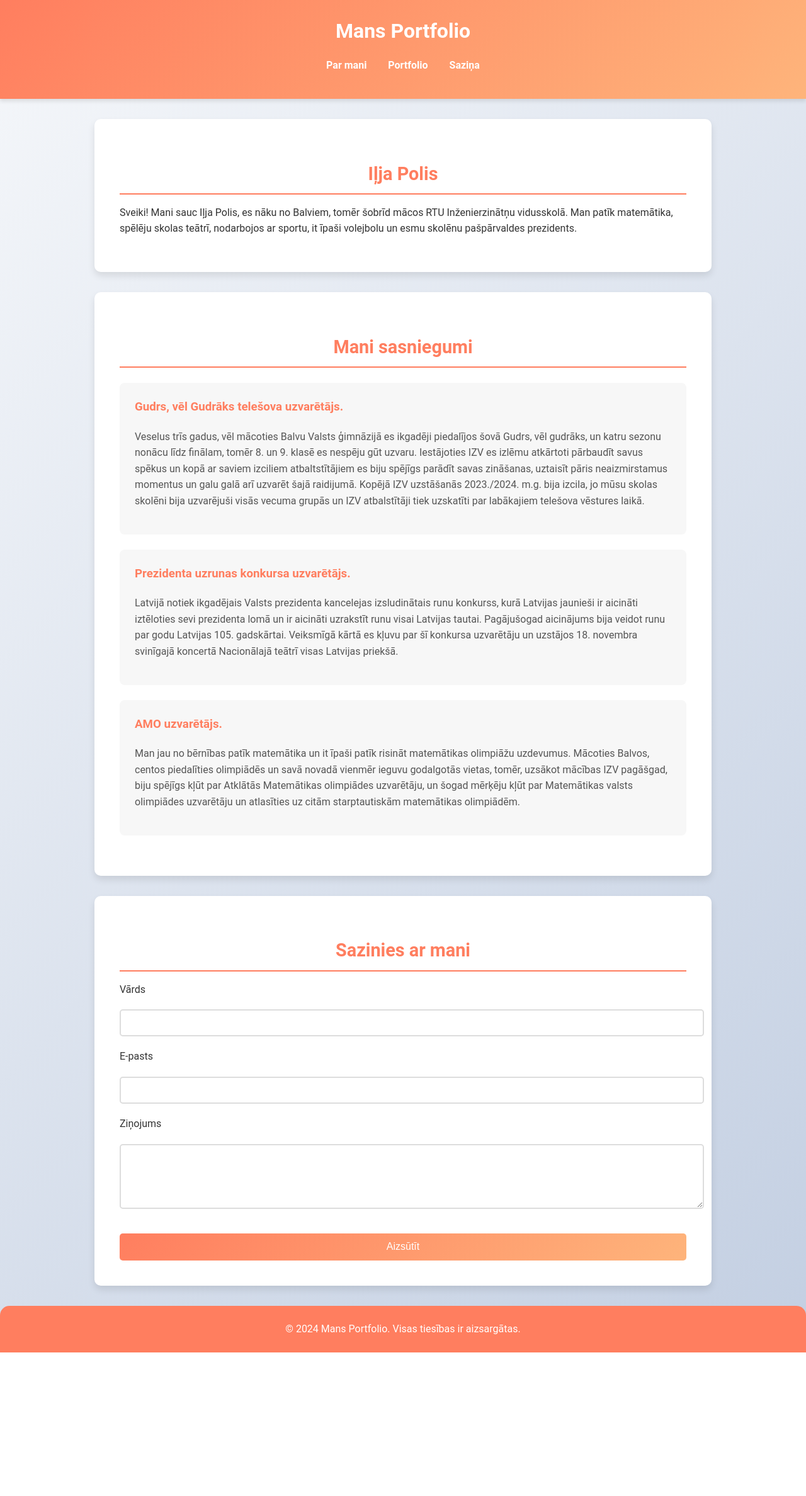
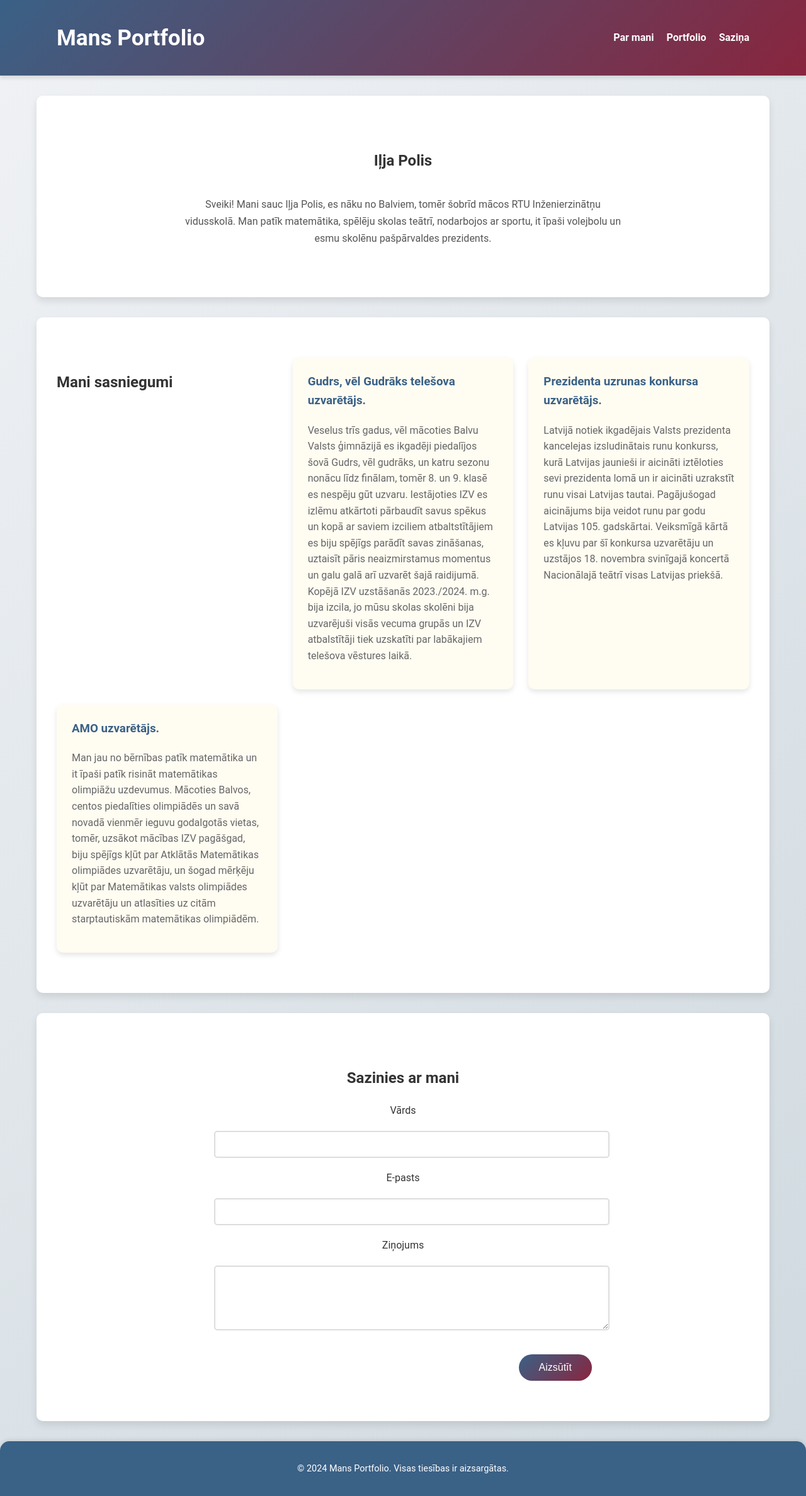
Before and after one commit to iljapolis/portfolioPy, a Flask app: page / in a window 1280 px wide. Shown: the whole page at 63% size. Before the commit the page ends 2148 px from the top, so only its background shows below. Run offline with Flask 3, Linux system fonts and the light colour scheme; some libraries are stand-ins or nearby versions.

Commit message:
design change

```diff
--- a/static/styles.css
+++ b/static/styles.css
@@ -4,32 +4,43 @@
     line-height: 1.6;
     margin: 0;
     padding: 0;
-    background: linear-gradient(135deg, #f5f7fa, #c3cfe2);
+    background: linear-gradient(135deg, #f0f2f5, #cfd9df);
     color: #333;
+    transition: all 0.3s ease-in-out;
 }
 
 /* Header Styles */
 header {
-    background: linear-gradient(135deg, #ff7e5f, #feb47b);
+    background: #3a6186;
+    background: linear-gradient(135deg, #3a6186, #89253e);
     color: #fff;
-    padding: 1.5rem;
-    text-align: center;
+    padding: 2rem 0;
     box-shadow: 0 4px 6px rgba(0, 0, 0, 0.1);
+}
+
+nav {
+    display: flex;
+    justify-content: space-between;
+    align-items: center;
+    max-width: 1100px;
+    margin: 0 auto;
+    padding: 0 20px;
 }
 
 nav h1 {
     margin: 0;
-    font-size: 2rem;
+    font-size: 2.2rem;
 }
 
 nav ul {
     list-style: none;
-    padding: 0;
+    display: flex;
+    gap: 20px;
+    margin: 0;
 }
 
 nav ul li {
-    display: inline;
-    margin: 0 15px;
+    margin: 0;
 }
 
 nav a {
@@ -45,52 +56,89 @@
 
 /* Section Styles */
 section {
-    padding: 2.5rem;
+    padding: 4rem 2rem;
     background: #fff;
     margin: 2rem auto;
-    max-width: 900px;
+    max-width: 1100px;
     border-radius: 10px;
     box-shadow: 0 6px 12px rgba(0, 0, 0, 0.1);
+    transition: all 0.3s ease-in-out;
 }
 
-/* Heading Styles */
-h2 {
-    color: #ff7e5f;
-    border-bottom: 2px solid #ff7e5f;
-    padding-bottom: 0.5rem;
-    font-size: 1.8rem;
-    margin-bottom: 1rem;
+/* About Section */
+#about {
+    display: flex;
+    flex-direction: column;
+    align-items: center;
     text-align: center;
 }
 
-/* Portfolio Item Styles */
+#about p {
+    max-width: 700px;
+    margin: 1rem 0;
+    color: #555;
+    line-height: 1.7;
+}
+
+/* Portfolio Section */
+#portfolio {
+    display: grid;
+    grid-template-columns: repeat(auto-fit, minmax(300px, 1fr));
+    gap: 1.5rem;
+}
+
 .portfolio-item {
-    background: #f7f7f7;
-    margin: 1.5rem 0;
+    background: #fffcf2;
     padding: 1.5rem;
-    border-radius: 8px;
-    transition: transform 0.3s ease, background 0.3s ease;
+    border-radius: 10px;
+    transition: transform 0.3s ease, box-shadow 0.3s ease;
+    box-shadow: 0 4px 8px rgba(0, 0, 0, 0.1);
+    position: relative;
+    overflow: hidden;
 }
 
 .portfolio-item:hover {
     transform: translateY(-5px);
-    background: #ffebee;
+    box-shadow: 0 10px 20px rgba(0, 0, 0, 0.2);
 }
 
 .portfolio-item h3 {
+    color: #3a6186;
     margin-top: 0;
-    color: #ff7e5f;
 }
 
 .portfolio-item p {
-    color: #555;
+    color: #666;
+    margin-bottom: 1rem;
+}
+
+.portfolio-item::after {
+    content: "";
+    position: absolute;
+    top: 0;
+    right: 0;
+    bottom: 0;
+    left: 0;
+    background: rgba(255, 126, 95, 0.1);
+    opacity: 0;
+    transition: opacity 0.3s ease;
+}
+
+.portfolio-item:hover::after {
+    opacity: 1;
 }
 
 /* Form Styles */
+#contact {
+    text-align: center;
+}
+
 form {
     display: flex;
     flex-direction: column;
     gap: 1.2rem;
+    max-width: 600px;
+    margin: 0 auto;
 }
 
 input, textarea {
@@ -102,57 +150,63 @@
 }
 
 input:focus, textarea:focus {
-    border-color: #ff7e5f;
+    border-color: #3a6186;
     outline: none;
 }
 
 button {
-    background: linear-gradient(135deg, #ff7e5f, #feb47b);
+    background: linear-gradient(135deg, #3a6186, #89253e);
     color: #fff;
     border: none;
-    padding: 0.8rem;
+    padding: 0.75rem 2rem;
     font-size: 1rem;
     cursor: pointer;
-    border-radius: 5px;
+    border-radius: 30px;
+    align-self: flex-end;
     transition: background 0.3s ease;
+    max-width: 200px;
+    margin-left: auto;
 }
 
 button:hover {
-    background: linear-gradient(135deg, #feb47b, #ff7e5f);
+    background: linear-gradient(135deg, #89253e, #3a6186);
 }
 
-/* Footer Styles */
 footer {
     text-align: center;
-    padding: 1.5rem;
-    background: #ff7e5f;
+    padding: 2rem;
+    background: #3a6186;
     color: #fff;
-    margin-top: 2rem;
     border-top-left-radius: 15px;
     border-top-right-radius: 15px;
+    box-shadow: 0 -2px 6px rgba(0, 0, 0, 0.1);
+    margin-top: 2rem;
 }
 
 footer p {
     margin: 0;
+    font-size: 0.9rem;
 }
 
 /* Media Query for Mobile */
 @media (max-width: 768px) {
-    nav ul li {
-        display: block;
-        margin: 10px 0;
+    nav {
+        flex-direction: column;
+        text-align: center;
+        gap: 1rem;
     }
 
     section {
         margin: 1rem;
-        padding: 1.5rem;
+        padding: 2rem;
     }
 
-    .portfolio-item {
-        padding: 1rem;
+    #portfolio {
+        grid-template-columns: 1fr;
     }
 
     button {
-        font-size: 0.9rem;
+        width: 100%;
+        max-width: none;
     }
 }
```
